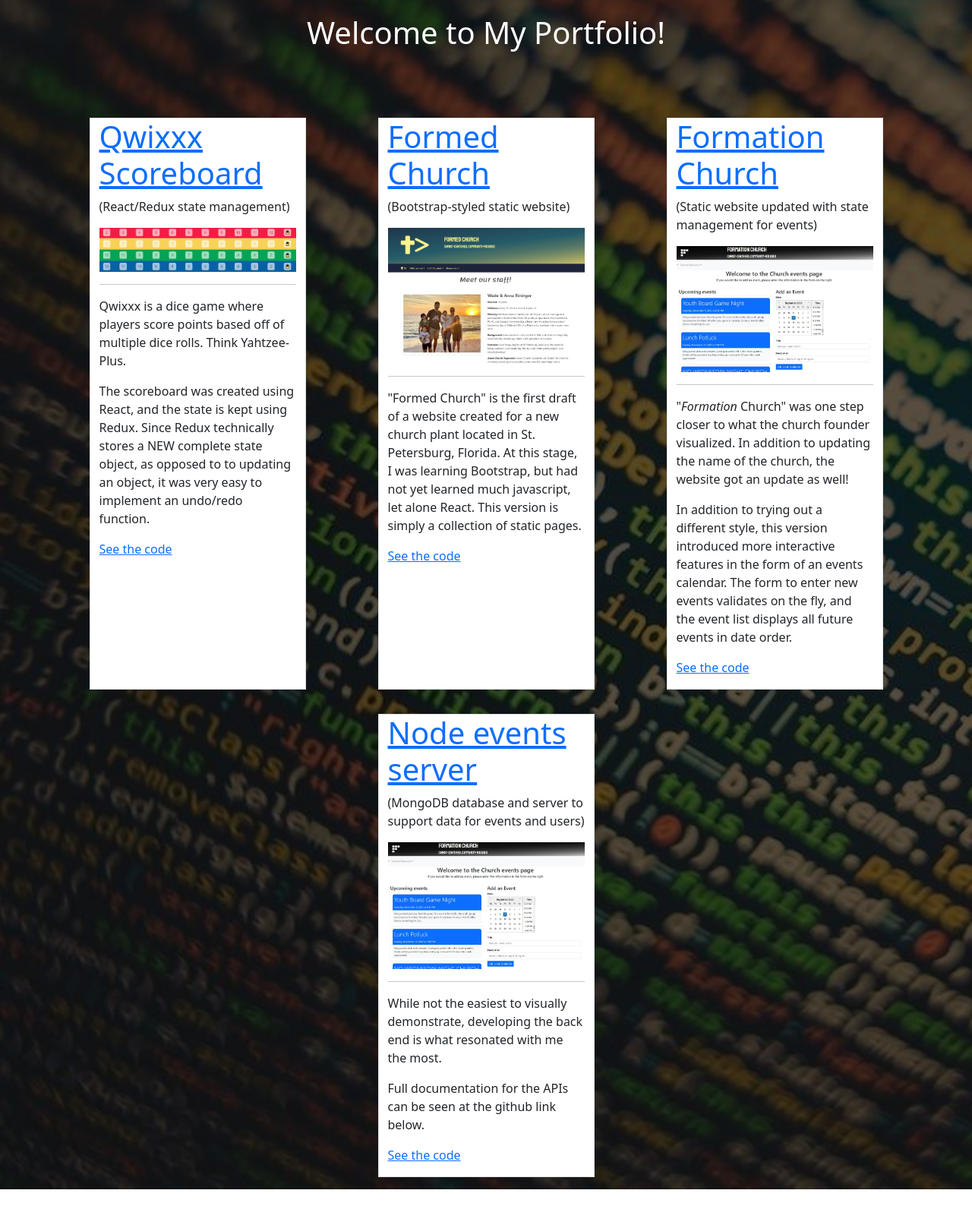
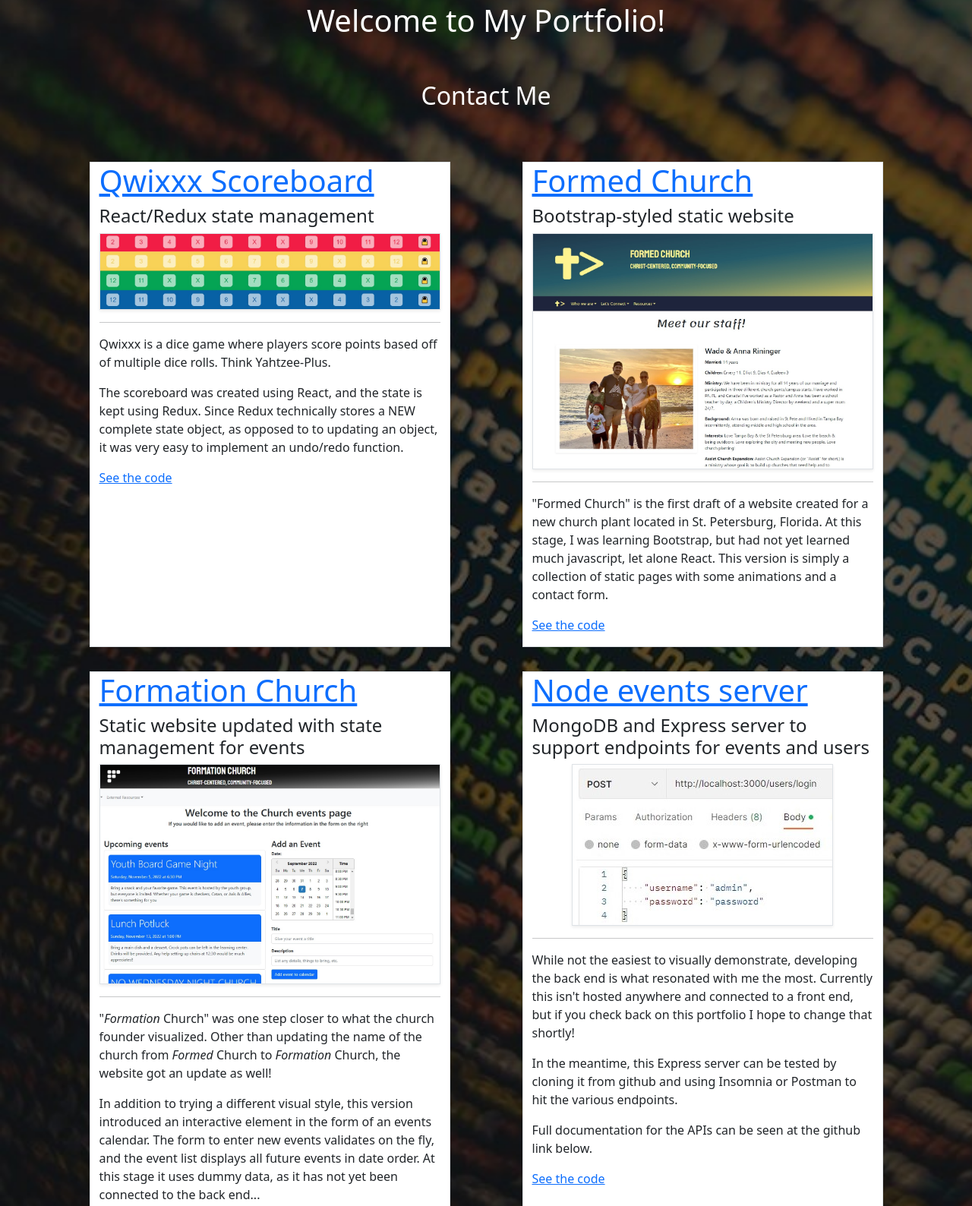
Before and after one commit to drewjtaylor/portfolio, a website: page index.html in a window 1280 px wide. Shown: the part 5-1593 px from the top of the page at 76% size. Before the commit the page ends 1571 px from the top, so only its background shows below. Drawn offline with nearby package versions, Linux system fonts and the light colour scheme.

Commit message:
Updated style, node server image

```diff
--- /dev/null
+++ b/contact.html
@@ -0,0 +1,31 @@
+<!DOCTYPE html>
+<html lang="en">
+  <head>
+    <meta charset="utf-8" />
+    <meta name="viewport" content="width=device-width, initial-scale=1" />
+    <title>Drew's Portfolio</title>
+
+    <!-- Load Bootstrap CSS -->
+    <!-- build:css css/main.css -->
+    <link rel="stylesheet" href="node_modules/bootstrap/dist/css/bootstrap.min.css">
+    <link rel="stylesheet" href="/node_modules/@fortawesome/fontawesome-free/css/all.min.css">
+    <link rel="stylesheet" href="/node_modules/font-awesome/css/font-awesome.min.css">
+    <link rel="stylesheet" href="node_modules/bootstrap-social/bootstrap-social.css" />
+    <link rel="stylesheet" href="css/style.css">
+    <!-- endbuild -->
+
+    <!--Google fonts: "staatliches", "Lemonada", "Caveat"-->
+    <!-- font-family: 'Caveat', cursive; -->
+    <!-- font-family: 'Lemonada', cursive; -->
+    <!-- font-family: 'Staatliches', cursive; -->
+
+
+    <link rel="preconnect" href="https://fonts.googleapis.com">
+    <link rel="preconnect" href="https://fonts.gstatic.com" crossorigin>
+    <link href="https://fonts.googleapis.com/css2?family=Caveat&family=Lemonada&family=Staatliches&display=swap" rel="stylesheet">
+  </head>
+
+  <body>
+
+  </body>
+</html>
--- a/css/style.css
+++ b/css/style.css
@@ -11,3 +11,8 @@ body {
 .zoom:hover {
     transform: scale(1.05)
 }
+
+a.contact, a.contact:hover {
+    color: inherit;
+    text-decoration: none
+}
--- a/index.html
+++ b/index.html
@@ -28,16 +28,17 @@
 
   </head>
   <body>
-    <h1 class="text-center my-4 pb-5 text-white">Welcome to My Portfolio!</h1>
+    <h1 class="text-center my-2 pb-5 text-white">Welcome to My Portfolio!</h1>
+    <h2 class="text-center my-1 pb-5 text-white"><a class="contact" href="./contact.html" style="">Contact Me</a></h2>
 
 <div class="container">
     <div class="row justify-content-around">
-        <div class="col-xl-3 mx-1 my-3 border zoom bg-white">
+        <div class="col-lg-5 col-10 mx-1 my-3 border zoom bg-white">
             <h1>
                 <a href="https://drewjtaylor.github.io/qwixxboard-redux/">Qwixxx Scoreboard</a>
               </h1>
-              <p>(React/Redux state management)</p>
-              <img class="img-fluid" src="/img/qwixx-screenshot.jpg">
+              <h4>React/Redux state management</h4>
+              <img class="img-fluid mx-auto d-block border shadow-sm" src="/img/qwixx-screenshot.jpg">
               <hr />
               <p>
                 Qwixxx is a dice game where players score points based off of multiple
@@ -51,50 +52,53 @@
               </p>
                             <p ><a href="https://github.com/drewjtaylor/qwixxboard-redux" target="_blank">See the code</a></p>
         </div>
-        <div class="col-xl-3 mx-1 my-3 border zoom bg-white">
+        <div class="col-lg-5 col-10 mx-1 my-3 border zoom bg-white">
             <h1><a href="https://formed-church.netlify.app/">Formed Church</a></h1>
-            <p>(Bootstrap-styled static website)</p>
-            <img class="img-fluid" src="/img/formed-church.jpg">
+            <h4>Bootstrap-styled static website</h4>
+            <img class="img-fluid mx-auto d-block border shadow-sm" src="/img/formed-church.jpg">
             <hr />
     <p>
       "Formed Church" is the first draft of a website created for a new church
       plant located in St. Petersburg, Florida. At this stage, I was learning
       Bootstrap, but had not yet learned much javascript, let alone React. This
-      version is simply a collection of static pages.
+      version is simply a collection of static pages with some animations and
+      a contact form.
     </p>
                   <p ><a href="https://github.com/drewjtaylor/formed_church" target="_blank">See the code</a></p>
         </div>
-        <div class="col-xl-3 mx-1 my-3 border zoom bg-white">
+        <div class="col-lg-5 col-10 mx-1 my-3 border zoom bg-white">
             <h1>
                 <a href="https://formation-church.netlify.app/">Formation Church</a>
               </h1>
-              <p>(Static website updated with state management for events)</p>
-              <img class="img-fluid" src="/img/formation-church-events.jpg">
+              <h4>Static website updated with state management for events</h4>
+              <img class="img-fluid mx-auto d-block border shadow-sm" src="/img/formation-church-events.jpg">
               <hr />
               <p>
                 "<em>Formation</em> Church" was one step closer to what the church founder
-                visualized. In addition to updating the name of the church, the
+                visualized. Other than updating the name of the church from <em>Formed</em> Church to <em>Formation</em> Church, the
                 website got an update as well!
               </p>
               <p>
-                In addition to trying out a different style, this version introduced more
-                interactive features in the form of an events calendar. The form to enter
+                In addition to trying a different visual style, this version introduced an
+                interactive element in the form of an events calendar. The form to enter
                 new events validates on the fly, and the event list displays all future events
-                in date order.
+                in date order. At this stage it uses dummy data, as it has not yet been connected to the back end...
               </p>
               <p ><a href="https://github.com/drewjtaylor/formation-church-react" target="_blank">See the code</a></p>
         </div>
-        <div class="col-xl-3 mx-1 my-3 border zoom bg-white">
+        <div class="col-lg-5 col-10 mx-1 my-3 border zoom bg-white">
             <h1>
                 <a href="https://github.com/drewjtaylor/formation-church-react">Node events server</a>
               </h1>
-              <p>(MongoDB database and server to support data for events and users)</p>
-              <img class="img-fluid" src="/img/formation-church-events.jpg">
+              <h4>MongoDB and Express server to support endpoints for events and users</h4>
+                <img class="img-fluid mx-auto d-block border shadow-sm" src="/img/events-postman.jpg">
               <hr />
               <p>
                 While not the easiest to visually demonstrate, developing the back end is what resonated with me the most.
+                Currently this isn't hosted anywhere and connected to a front end, but if you check back on this portfolio
+                I hope to change that shortly!
               </p>
-              <p></p>
+              <p>In the meantime, this Express server can be tested by cloning it from github and using Insomnia or Postman to hit the various endpoints.</p>
               <p>
                 Full documentation for the APIs can be seen at the github link below.
               </p>
```
Also changed, not shown: img/events-postman.jpg (added).
